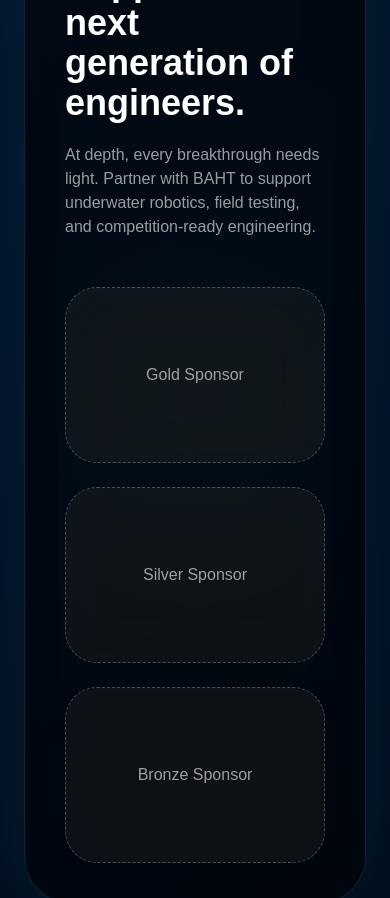
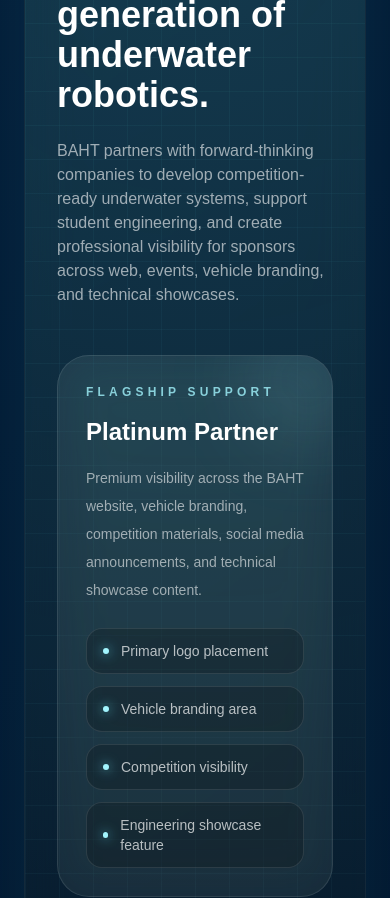
Before and after one commit to ali-cagil/bahtrov, a Next.js app: page / in a window 390 px wide. Shown: the part 4860-5758 px from the top of the page. Built offline with nearby package versions, Linux system fonts and the light colour scheme.

Commit message:
Add sponsor tiers

```diff
--- a/app/page.tsx
+++ b/app/page.tsx
@@ -55,7 +55,6 @@
 
   const cinematicDepth = 1 - Math.pow(1 - depth, 2.4);
   const abyssDepth = Math.max(0, (cinematicDepth - 0.56) / 0.44);
-  const rovReveal = Math.max(0, (cinematicDepth - 0.68) / 0.32);
 
   const fish = useMemo(() => Array.from({ length: 28 }), []);
   const bubbles = useMemo(() => Array.from({ length: 92 }), []);
@@ -77,19 +76,39 @@
     },
   ];
 
-  const telemetry = [
-    ["DEPTH", `${Math.round(cinematicDepth * 300)}M`],
-    ["SIGNAL", "STABLE"],
-    ["PAYLOAD", "READY"],
-    ["BAHT-01", "ONLINE"],
-  ];
-
   const dashboard = [
     ["Pressure", `${(1 + cinematicDepth * 30).toFixed(1)} bar`],
     ["Battery", "15.8V"],
     ["Thrusters", "6 ACTIVE"],
     ["Tether Link", "ETHERNET"],
     ["Camera Feed", "H.264 LIVE"],
+  ];
+
+  const sponsorTiers = [
+    {
+      name: "Platinum Partner",
+      label: "Flagship Support",
+      description: "Premium visibility across the BAHT website, vehicle branding, competition materials, social media announcements, and technical showcase content.",
+      benefits: ["Primary logo placement", "Vehicle branding area", "Competition visibility", "Engineering showcase feature"],
+    },
+    {
+      name: "Gold Sponsor",
+      label: "Core Mission Support",
+      description: "High-impact sponsorship for companies supporting underwater robotics, student engineering, prototyping, testing, and field operations.",
+      benefits: ["Large logo placement", "Sponsor highlight section", "Social media mention", "Event presentation visibility"],
+    },
+    {
+      name: "Silver Sponsor",
+      label: "Development Support",
+      description: "Ideal for organizations that want to contribute to components, manufacturing, electronics, materials, software, and team logistics.",
+      benefits: ["Logo on sponsor wall", "Website recognition", "Team appreciation post", "Competition deck listing"],
+    },
+    {
+      name: "Technical Partner",
+      label: "Engineering Collaboration",
+      description: "For companies providing parts, manufacturing support, software tools, sensors, machining, materials, or technical mentorship.",
+      benefits: ["Technical partner badge", "Product/service mention", "Use-case visibility", "Project collaboration credit"],
+    },
   ];
 
   const teams: Team[] = [
@@ -135,7 +154,6 @@
         )`,
         "--depth": cinematicDepth,
         "--abyss": abyssDepth,
-        "--rov": rovReveal,
       } as React.CSSProperties}
     >
       <div className="pointer-events-none fixed inset-0 overflow-hidden">
@@ -373,55 +391,86 @@
       </section>
 
       <section id="sponsors" className="relative z-10 px-6 py-32">
-        <div className="rov-reveal pointer-events-none absolute left-1/2 top-0 h-full w-full max-w-7xl -translate-x-1/2" style={{ opacity: rovReveal }}>
-          <div className="rov-body">
-            <div className="rov-frame" />
-            <div className="rov-light rov-light-left" />
-            <div className="rov-light rov-light-right" />
+        <div className="mx-auto max-w-6xl">
+          <div className="relative overflow-hidden rounded-[3rem] border border-cyan-200/10 bg-black/25 p-8 backdrop-blur-xl shadow-[0_0_80px_rgba(34,211,238,0.08)] md:p-12">
+            <div className="pointer-events-none absolute inset-0 bg-[radial-gradient(circle_at_50%_0%,rgba(103,232,249,0.18),transparent_42%)]" />
+            <div className="pointer-events-none absolute inset-0 bg-[linear-gradient(rgba(103,232,249,0.04)_1px,transparent_1px),linear-gradient(90deg,rgba(103,232,249,0.04)_1px,transparent_1px)] bg-[size:34px_34px]" />
+
+            <div className="relative">
+              <p className="text-sm tracking-[0.4em] text-cyan-200">SPONSORS</p>
+              <h2 className="mt-4 max-w-4xl text-4xl font-black md:text-6xl">
+                Power the next generation of underwater robotics.
+              </h2>
+              <p className="mt-6 max-w-3xl text-white/60">
+                BAHT partners with forward-thinking companies to develop competition-ready underwater systems, support student engineering, and create professional visibility for sponsors across web, events, vehicle branding, and technical showcases.
+              </p>
             </div>
 
-          <div className="headlight headlight-left" />
-          <div className="headlight headlight-right" />
+            <div className="relative mt-12 grid gap-6 lg:grid-cols-2">
+              {sponsorTiers.map((tier) => (
+                <div key={tier.name} className="sponsor-tier group relative overflow-hidden rounded-[2rem] border border-white/10 bg-white/[0.06] p-7 backdrop-blur-xl transition duration-300 hover:-translate-y-2 hover:border-cyan-200/40 hover:bg-cyan-200/[0.08] hover:shadow-[0_0_55px_rgba(34,211,238,0.16)]">
+                  <div className="absolute right-0 top-0 h-32 w-32 translate-x-10 -translate-y-10 rounded-full bg-cyan-200/10 blur-2xl transition group-hover:bg-cyan-200/20" />
 
-          <div className="hud-panel hud-left">
-            {telemetry.slice(0, 2).map(([label, value]) => (
-              <div key={label} className="hud-row">
-                <span>{label}</span>
-                <strong>{value}</strong>
+                  <div className="relative">
+                    <p className="text-xs font-bold uppercase tracking-[0.35em] text-cyan-200/80">
+                      {tier.label}
+                    </p>
+
+                    <h3 className="mt-4 text-2xl font-black text-white">
+                      {tier.name}
+                    </h3>
+
+                    <p className="mt-4 text-sm leading-7 text-white/58">
+                      {tier.description}
+                    </p>
+
+                    <div className="mt-6 grid gap-3">
+                      {tier.benefits.map((benefit) => (
+                        <div key={benefit} className="flex items-center gap-3 rounded-2xl border border-white/10 bg-black/20 px-4 py-3 text-sm text-white/70">
+                          <span className="h-1.5 w-1.5 rounded-full bg-cyan-200 shadow-[0_0_12px_rgba(103,232,249,0.9)]" />
+                          {benefit}
+                        </div>
+                      ))}
+                    </div>
+                  </div>
                 </div>
               ))}
             </div>
 
-          <div className="hud-panel hud-right">
-            {telemetry.slice(2).map(([label, value]) => (
-              <div key={label} className="hud-row">
-                <span>{label}</span>
-                <strong>{value}</strong>
+            <div className="relative mt-12 overflow-hidden rounded-[2rem] border border-cyan-200/15 bg-cyan-200/[0.08] p-8 md:p-10">
+              <div className="absolute inset-y-0 right-0 w-1/2 bg-[radial-gradient(circle_at_center,rgba(103,232,249,0.18),transparent_65%)]" />
+
+              <div className="relative grid gap-8 md:grid-cols-[1fr_auto] md:items-center">
+                <div>
+                  <p className="text-xs font-bold uppercase tracking-[0.35em] text-cyan-200">
+                    Become Our Partner
+                  </p>
+                  <h3 className="mt-3 text-3xl font-black">
+                    Help BAHT dive deeper.
+                  </h3>
+                  <p className="mt-4 max-w-2xl text-white/60">
+                    Sponsor funding and technical partnerships directly support ROV manufacturing, electronics, testing, sensors, competition logistics, and student engineering development.
+                  </p>
+                </div>
+
+                <div className="flex flex-col gap-3 sm:flex-row md:flex-col">
+                  <a href="mailto:info@baht.com" className="rounded-full bg-cyan-300 px-7 py-4 text-center font-bold text-slate-950 transition hover:bg-white">
+                    Contact for Sponsorship
+                  </a>
+                  <a href="#" className="rounded-full border border-white/25 px-7 py-4 text-center font-bold text-white/85 transition hover:border-cyan-200 hover:text-cyan-100">
+                    Download Sponsorship Deck
+                  </a>
+                </div>
+              </div>
+            </div>
+
+            <div className="relative mt-10 grid gap-4 text-center md:grid-cols-3">
+              {["Vehicle Development", "Competition Readiness", "Engineering Education"].map((item) => (
+                <div key={item} className="rounded-2xl border border-white/10 bg-black/20 px-5 py-5 text-sm font-semibold text-white/65">
+                  {item}
                 </div>
               ))}
             </div>
-
-          <div className="scanner-line" />
-        </div>
-
-        <div className="relative mx-auto max-w-6xl overflow-hidden rounded-[3rem] border border-cyan-200/10 bg-black/25 p-10 backdrop-blur-xl shadow-[0_0_80px_rgba(34,211,238,0.08)]">
-          <div className="pointer-events-none absolute left-1/2 top-0 h-full w-[80%] -translate-x-1/2 bg-[radial-gradient(circle_at_center,rgba(103,232,249,calc(0.04+var(--rov)*0.22)),transparent_66%)]" />
-          <div className="pointer-events-none absolute inset-0 bg-black/35" style={{ opacity: Math.max(0.1, 1 - rovReveal * 0.72) }} />
-
-          <p className="relative text-sm tracking-[0.4em] text-cyan-200">SPONSORS</p>
-          <h2 className="relative mt-4 text-4xl font-black md:text-6xl">
-            Support the next generation of engineers.
-          </h2>
-          <p className="relative mt-5 max-w-3xl text-white/60">
-            At depth, every breakthrough needs light. Partner with BAHT to support underwater robotics, field testing, and competition-ready engineering.
-          </p>
-
-          <div className="relative mt-12 grid gap-6 md:grid-cols-3">
-            {["Gold Sponsor", "Silver Sponsor", "Bronze Sponsor"].map((item) => (
-              <div key={item} className="sponsor-card flex h-44 items-center justify-center rounded-[2rem] border border-dashed border-white/25 bg-white/5 text-white/60 backdrop-blur-xl transition hover:border-cyan-200/50 hover:bg-cyan-200/10 hover:text-white">
-                {item}
-              </div>
-            ))}
           </div>
         </div>
       </section>
@@ -582,140 +631,25 @@
           50% { transform: scale(1.5); }
         }
 
-        .rov-reveal {
-          transform: translate(-50%, calc(70px - var(--rov) * 95px)) scale(calc(0.82 + var(--rov) * 0.22));
+        .sponsor-tier::before {
+          content: "";
+          position: absolute;
+          inset: 0;
+          border-radius: inherit;
+          background: linear-gradient(120deg, transparent, rgba(103,232,249,0.12), transparent);
+          opacity: 0;
+          transform: translateX(-40%);
           transition: opacity 300ms ease;
         }
 
-        .rov-body {
-          position: absolute;
-          left: 50%;
-          top: 7%;
-          height: 110px;
-          width: 230px;
-          transform: translateX(-50%);
-          filter: drop-shadow(0 0 35px rgba(34,211,238,0.2));
+        .sponsor-tier:hover::before {
+          opacity: 1;
+          animation: sponsorShine 1.1s ease forwards;
         }
 
-        .rov-frame {
-          position: absolute;
-          inset: 18px 22px;
-          border: 2px solid rgba(148,221,255,0.35);
-          border-radius: 28px;
-          background:
-            linear-gradient(90deg, rgba(255,255,255,0.08), rgba(255,255,255,0.01)),
-            radial-gradient(circle at 50% 50%, rgba(34,211,238,0.14), rgba(0,0,0,0.45));
-          box-shadow: inset 0 0 30px rgba(103,232,249,0.08);
-        }
-
-        .rov-frame::before,
-        .rov-frame::after {
-          content: "";
-          position: absolute;
-          top: 50%;
-          height: 54px;
-          width: 54px;
-          border: 1px solid rgba(148,221,255,0.28);
-          border-radius: 18px;
-          background: rgba(2,6,23,0.62);
-          transform: translateY(-50%);
-        }
-
-        .rov-frame::before { left: -38px; }
-        .rov-frame::after { right: -38px; }
-
-        .rov-light {
-          position: absolute;
-          bottom: 22px;
-          height: 14px;
-          width: 14px;
-          border-radius: 999px;
-          background: rgba(224,251,255,0.95);
-          box-shadow: 0 0 18px rgba(186,230,253,0.95), 0 0 42px rgba(34,211,238,0.55);
-        }
-
-        .rov-light-left { left: 82px; }
-        .rov-light-right { right: 82px; }
-
-        .headlight {
-          position: absolute;
-          top: 105px;
-          height: 520px;
-          width: 260px;
-          transform-origin: top center;
-          background: linear-gradient(to bottom, rgba(186,230,253,calc(var(--rov)*0.28)), rgba(103,232,249,calc(var(--rov)*0.07)) 42%, transparent 82%);
-          filter: blur(14px);
-          mix-blend-mode: screen;
-        }
-
-        .headlight-left {
-          left: calc(50% - 210px);
-          transform: rotate(14deg) skewX(-12deg);
-        }
-
-        .headlight-right {
-          left: calc(50% - 50px);
-          transform: rotate(-14deg) skewX(12deg);
-        }
-
-        .hud-panel {
-          position: absolute;
-          top: 155px;
-          width: 190px;
-          border: 1px solid rgba(103,232,249,0.22);
-          border-radius: 18px;
-          background: rgba(2, 12, 27, calc(var(--rov) * 0.72));
-          padding: 14px;
-          font-family: ui-monospace, SFMono-Regular, Menlo, Monaco, Consolas, "Liberation Mono", monospace;
-          box-shadow: 0 0 30px rgba(34,211,238,calc(var(--rov)*0.14));
-          backdrop-filter: blur(12px);
-        }
-
-        .hud-left { left: calc(50% - 430px); }
-        .hud-right { right: calc(50% - 430px); }
-
-        .hud-row {
-          display: flex;
-          align-items: center;
-          justify-content: space-between;
-          gap: 18px;
-          border-bottom: 1px solid rgba(255,255,255,0.08);
-          padding: 8px 0;
-          font-size: 11px;
-          color: rgba(255,255,255,0.46);
-          letter-spacing: 0.12em;
-        }
-
-        .hud-row:last-child {
-          border-bottom: 0;
-        }
-
-        .hud-row strong {
-          color: rgba(207,250,254,0.95);
-          font-size: 11px;
-          font-weight: 800;
-          text-shadow: 0 0 12px rgba(103,232,249,0.5);
-        }
-
-        .scanner-line {
-          position: absolute;
-          left: 50%;
-          top: 125px;
-          height: 1px;
-          width: 520px;
-          transform: translateX(-50%);
-          background: linear-gradient(90deg, transparent, rgba(103,232,249,calc(var(--rov)*0.8)), transparent);
-          box-shadow: 0 0 20px rgba(103,232,249,calc(var(--rov)*0.7));
-          animation: scanner 2.8s ease-in-out infinite;
-        }
-
-        @keyframes scanner {
-          0%, 100% { opacity: 0.18; transform: translateX(-50%) translateY(0); }
-          50% { opacity: 1; transform: translateX(-50%) translateY(120px); }
-        }
-
-        .sponsor-card {
-          box-shadow: inset 0 0 calc(var(--rov)*34px) rgba(103,232,249,0.08);
+        @keyframes sponsorShine {
+          from { transform: translateX(-60%); }
+          to { transform: translateX(70%); }
         }
 
         .thruster-bar {
@@ -757,16 +691,6 @@
           0%, 100% { transform: scale(1); opacity: 0.78; }
           50% { transform: scale(1.12); opacity: 1; }
         }
-
-        @media (max-width: 900px) {
-          .hud-panel {
-            display: none;
-          }
-
-          .scanner-line {
-            width: 280px;
-          }
-        }
       `}</style>
     </main>
   );
```
Lines whose indentation alone changed are shown as unchanged.
